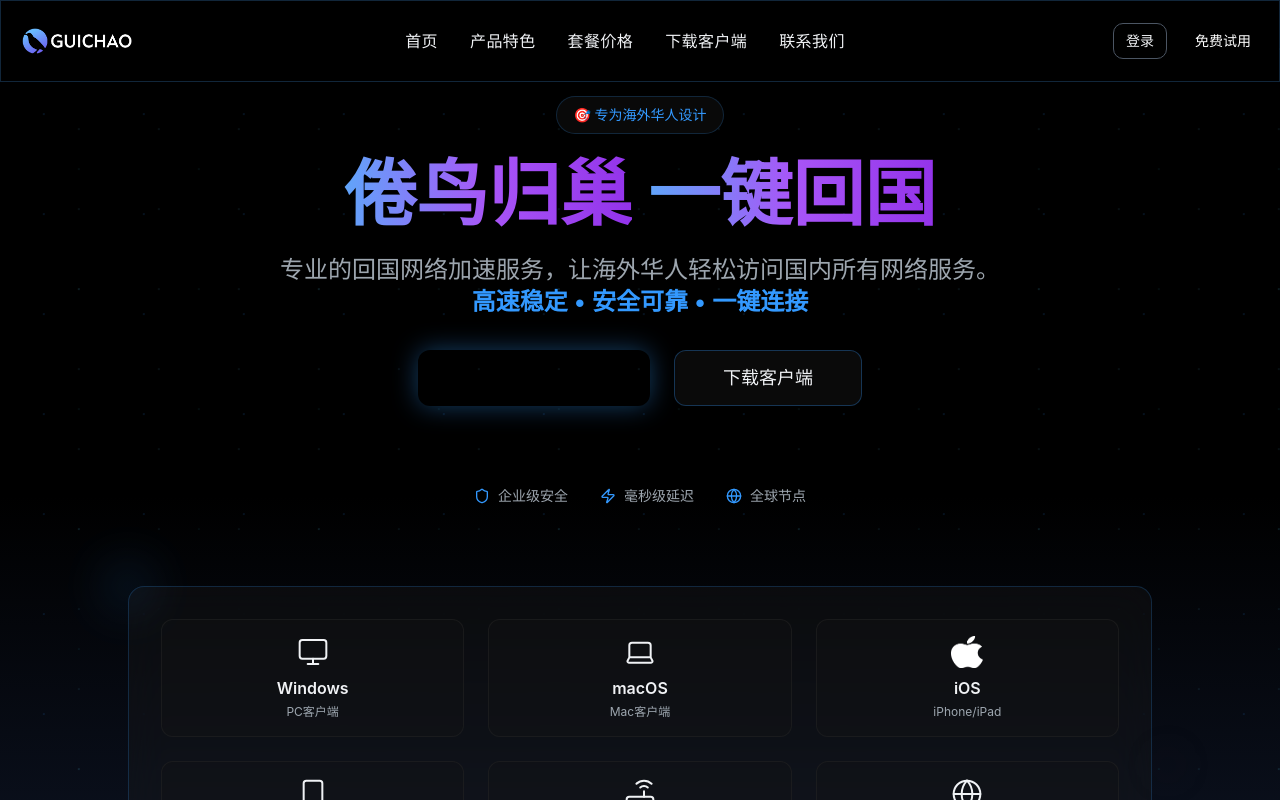
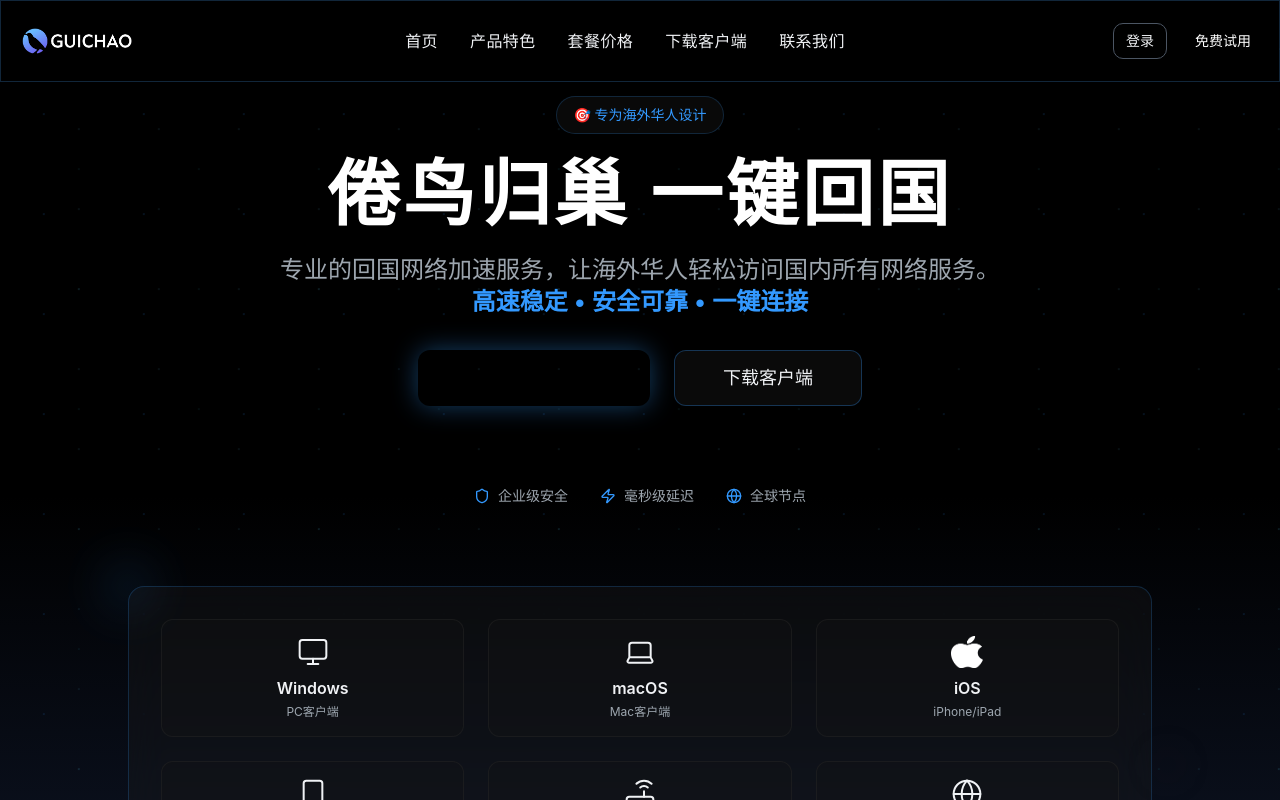
Before and after one commit to Alexneilcaiqiqi/vivid-palette-ai, a React (Vite) app: page / in a window 1280 px wide. Shown: the top 800 px of the page. Built offline with nearby package versions, Linux system fonts and the light colour scheme.

Commit message:
Change text color and spacing
Update text color to white and increase letter spacing for the main title in `src/components/Hero.tsx`.

```diff
--- a/src/components/Hero.tsx
+++ b/src/components/Hero.tsx
@@ -11,9 +11,8 @@ const Hero = () => {
             <span className="text-sm text-primary font-medium">🎯 专为海外华人设计</span>
           </div>
 
-          <h1 className="text-5xl md:text-7xl font-bold mb-6 leading-tight">
-            <span className="bg-gradient-to-r from-blue-400 via-purple-500 to-purple-600 bg-clip-text text-transparent">倦鸟归巢</span>
-            <span className="bg-gradient-to-r from-blue-400 via-purple-500 to-purple-600 bg-clip-text text-transparent ml-4">一键回国</span>
+          <h1 className="text-5xl md:text-7xl font-bold mb-6 leading-tight text-white tracking-wider">
+            倦鸟归巢 一键回国
           </h1>
 
           <p className="text-xl md:text-2xl text-muted-foreground mb-8 max-w-3xl mx-auto leading-relaxed">
```
